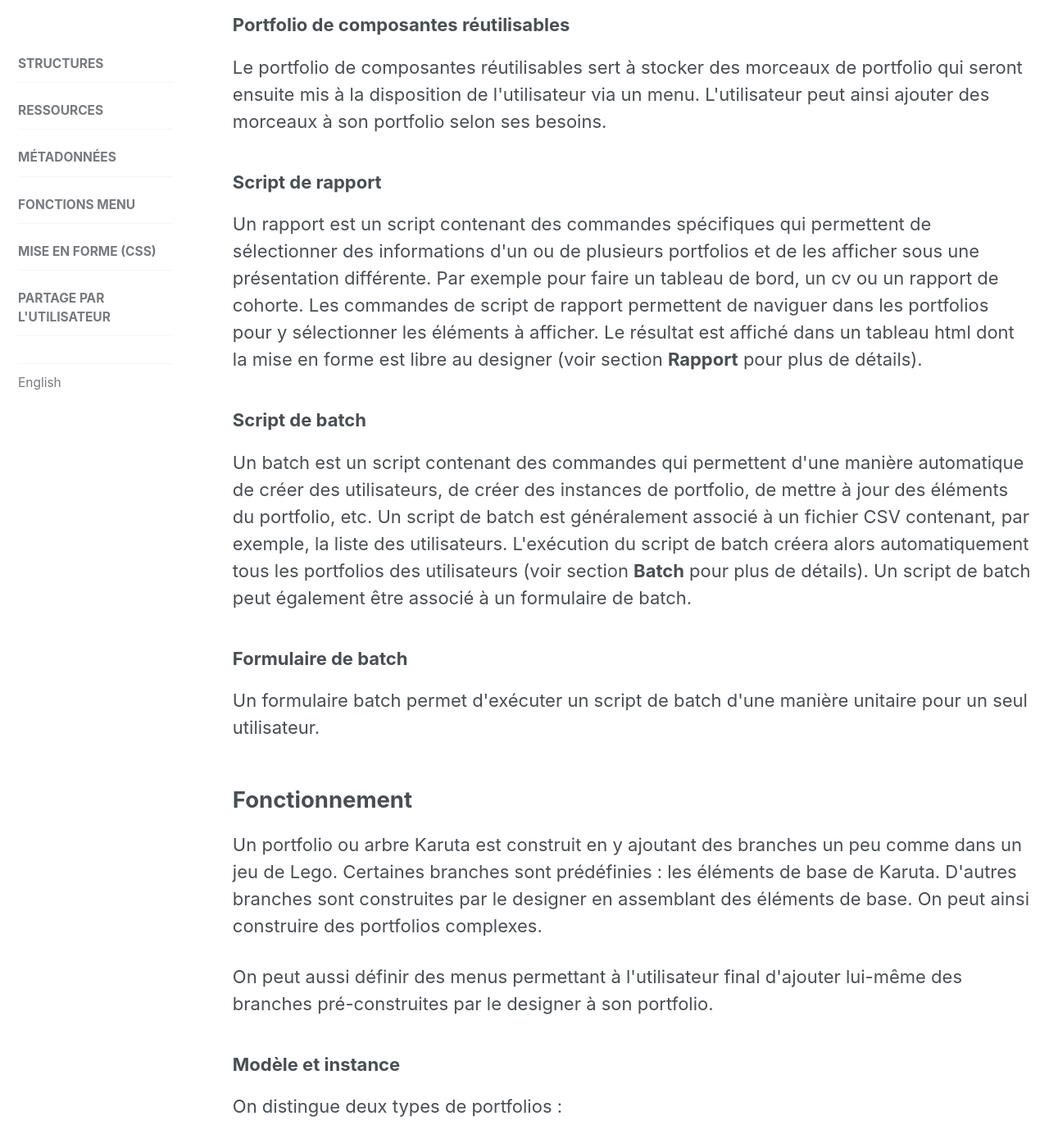
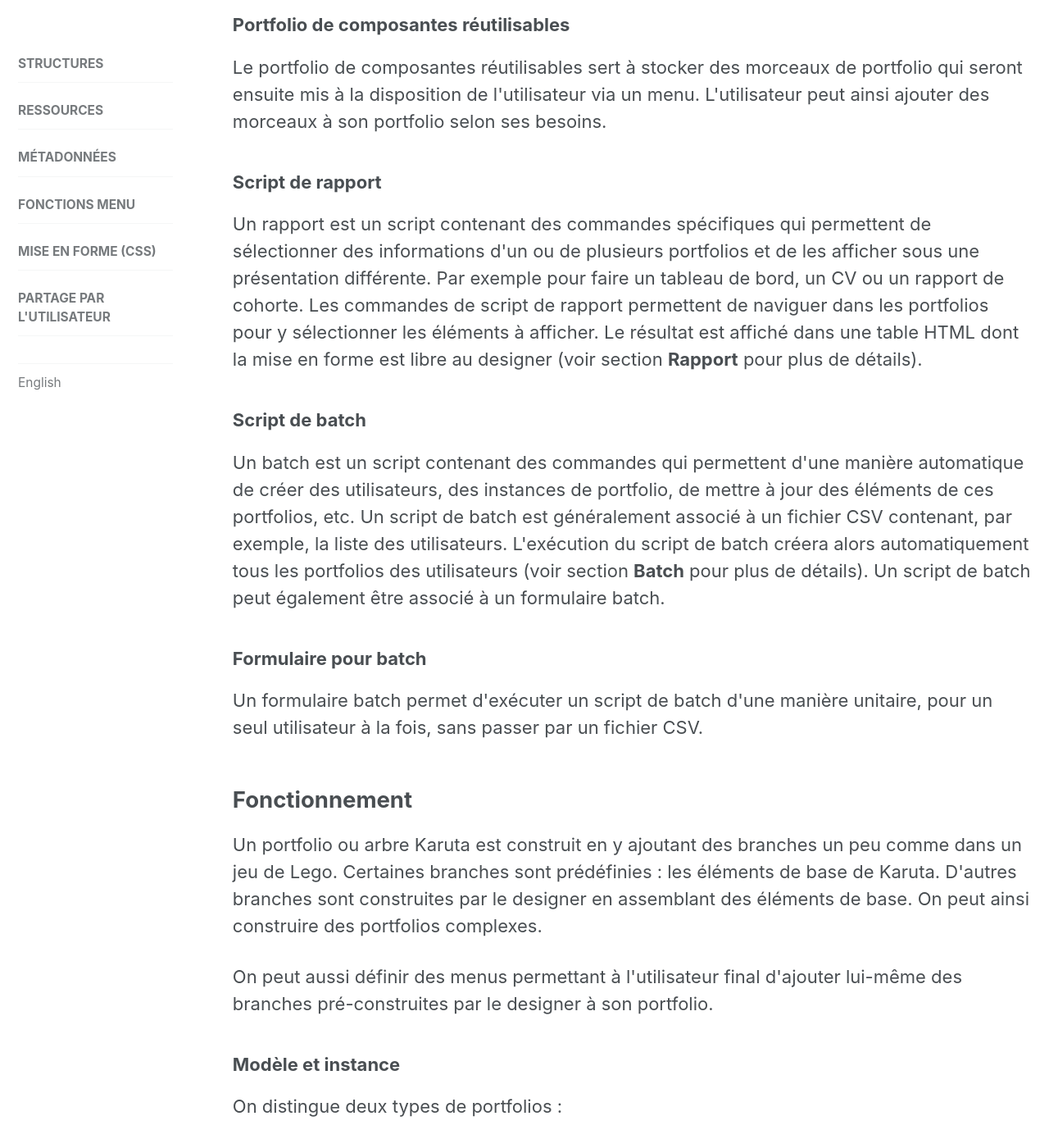
Before and after one commit to karutaproject/karuta-frontend-documentation, a Jekyll site: the page built from _pages/portfolio_fr.html, in a window 1280 px wide and 1400 px high, scrolled down 1514 px. Shown: the whole window at 82% size. Built offline with Jekyll 4.4.1, drawn with Linux system fonts in a browser that asks for light colours; some of the changed text lies outside the part shown.

Commit message:
corrections

```diff
--- a/_pages/portfolio_fr.html
+++ b/_pages/portfolio_fr.html
@@ -19,7 +19,7 @@ sidebar:
 	<li>portfolio de composantes réutilisables</li>
 	<li>script de rapport</li>
 	<li>script de batch</li>
-	<li>formulaire de batch</li>
+	<li>formulaire pour batch</li>
 </ul>
 <h3>Modèle de portfolio</h3>
 <p>
@@ -57,25 +57,25 @@ sidebar:
 <p>
 	Un rapport est un script contenant des commandes spécifiques qui permettent de sélectionner
 	des informations d'un ou de plusieurs portfolios et de les afficher sous une présentation différente.
-	Par exemple pour faire un tableau de bord, un cv ou un rapport de cohorte. Les commandes de script
+	Par exemple pour faire un tableau de bord, un CV ou un rapport de cohorte. Les commandes de script
 	de rapport permettent de naviguer dans les portfolios pour y sélectionner les éléments à afficher.
-	Le résultat est affiché dans un tableau html dont la mise en forme est libre au designer
+	Le résultat est affiché dans une table HTML dont la mise en forme est libre au designer
 	(voir section <b><a href='../report_fr/'>Rapport</a></b> pour plus de détails).
 </p>
 
 <h3>Script de batch</h3>
 <p>
 	Un batch est un script contenant des commandes qui permettent d'une manière automatique
-	de créer des utilisateurs, de créer des instances de portfolio, de mettre à jour des éléments
-	du portfolio, etc. Un script de batch est généralement associé à un fichier CSV contenant, par
+	de créer des utilisateurs, des instances de portfolio, de mettre à jour des éléments
+	de ces portfolios, etc. Un script de batch est généralement associé à un fichier CSV contenant, par
 	exemple, la liste des utilisateurs. L'exécution du script de batch créera alors automatiquement
 	tous les portfolios des utilisateurs (voir section <b><a href='../batch_fr/'>Batch</a></b> pour
-	plus de détails). Un script de batch peut également être associé à un formulaire de batch.
+	plus de détails). Un script de batch peut également être associé à un formulaire batch.
 </p>
-<h3>Formulaire de batch</h3>
+<h3>Formulaire pour batch</h3>
 <p>
-	Un formulaire batch permet d'exécuter un script de batch d'une manière unitaire pour un
-	seul utilisateur.
+	Un formulaire batch permet d'exécuter un script de batch d'une manière unitaire, pour un
+	seul utilisateur à la fois, sans passer par un fichier CSV.
 </p>
 
 <h2>Fonctionnement</h2>
@@ -107,9 +107,12 @@ sidebar:
 <p></p>
 <img src='../assets/img/modele-securite.png' width='50%'/>
 <ul>
-	<li>Un portfolio a des <b>rôles</b> associés (par exemple etudiant, professeur, etc).</li>
 	<li>
-		Un rôle a des <b>droits</b> associés (voir, écrire, soumettre, etc) sur chacun des éléments
+		Un portfolio a des <b>rôles</b> associés, par exemple etudiant, professeur, etc (on évite les
+		accents et les caractères spéciaux dans les noms de rôles).
+	</li>
+	<li>
+		Un rôle a des <b>droits</b> associés, voir, écrire, soumettre, etc, sur chacun des éléments
 		du portfolio.
 	</li>
 	<li>Le partage d'un portfolio se fait en indiquant un utilisateur et un rôle.</li>
```
Also changed, not shown: _pages/documentation_fr.html (+6 -5 lines).
